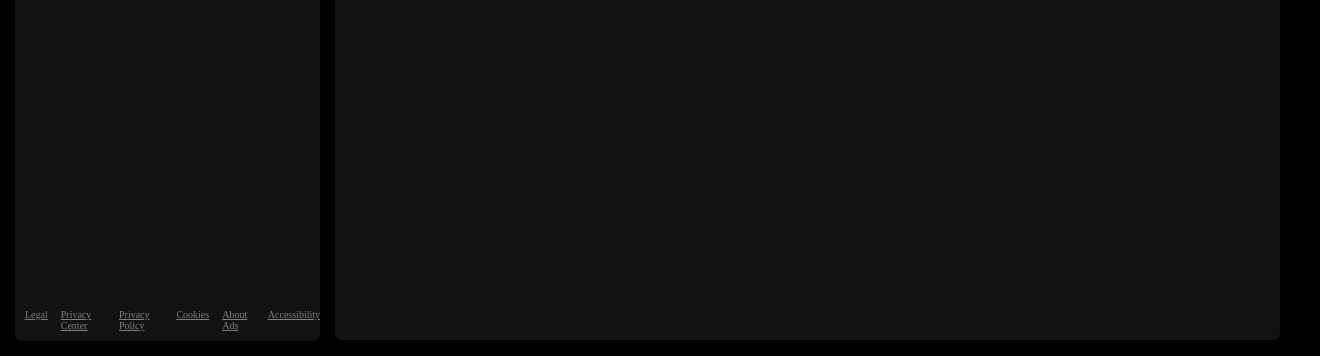
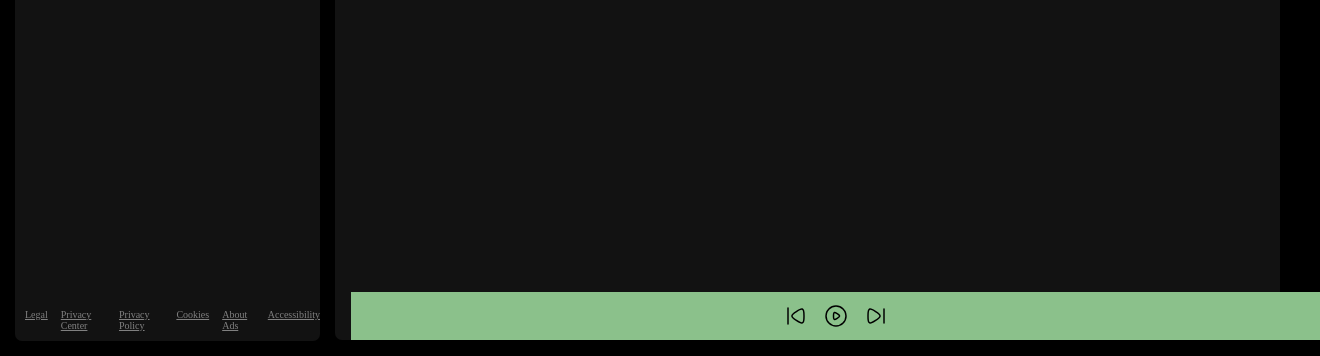
Before and after one commit to ParasRana123/Spotify-Clone-Using-HTML-CSS-And-JS, a plain HTML site: page index.html in a window 1280 px wide. Shown: the part 451-807 px from the top of the page, 1320 px wide, since content can reach past the window. Drawn offline with Linux system fonts and the light colour scheme.

Commit message:
changes made

```diff
--- a/index.html
+++ b/index.html
@@ -127,6 +127,31 @@
               <h2>Today's Top Hits</h2>
               <p>Benson Boone is on top of the Hottest 50!</p>
             </div>
+
+
+
+
+
+
+
+
+
+
+
+
+          </div>
+          <div class="playbar">
+            <div class="songinfo">
+
+            </div>
+            <div class="songbuttons">
+              <img src="prevsong.svg" alt="">
+              <img src="play.svg" alt="">
+              <img src="nextsong.svg" alt="">
+            </div>
+            <div class="songtime">
+
+            </div>
           </div>
         </div>
       </div>
--- a/style.css
+++ b/style.css
@@ -64,6 +64,7 @@ body {
 
 .right {
     margin: 16px 0;
+    position: relative;
 }
 
 .header {
@@ -155,3 +156,17 @@ body {
     font-weight: bolder;
     font-size: 17px;
 }
+
+.playbar {
+    position: absolute;
+    bottom: 0;
+    background-color: rgb(139, 193, 139);
+    width: 100%;
+    padding: 12px;
+}
+
+.songbuttons {
+    display: flex;
+    justify-content: center;
+    gap: 16px;
+}
```
Also changed, not shown: nextsong.svg (added), play.svg (added), prevsong.svg (added).
